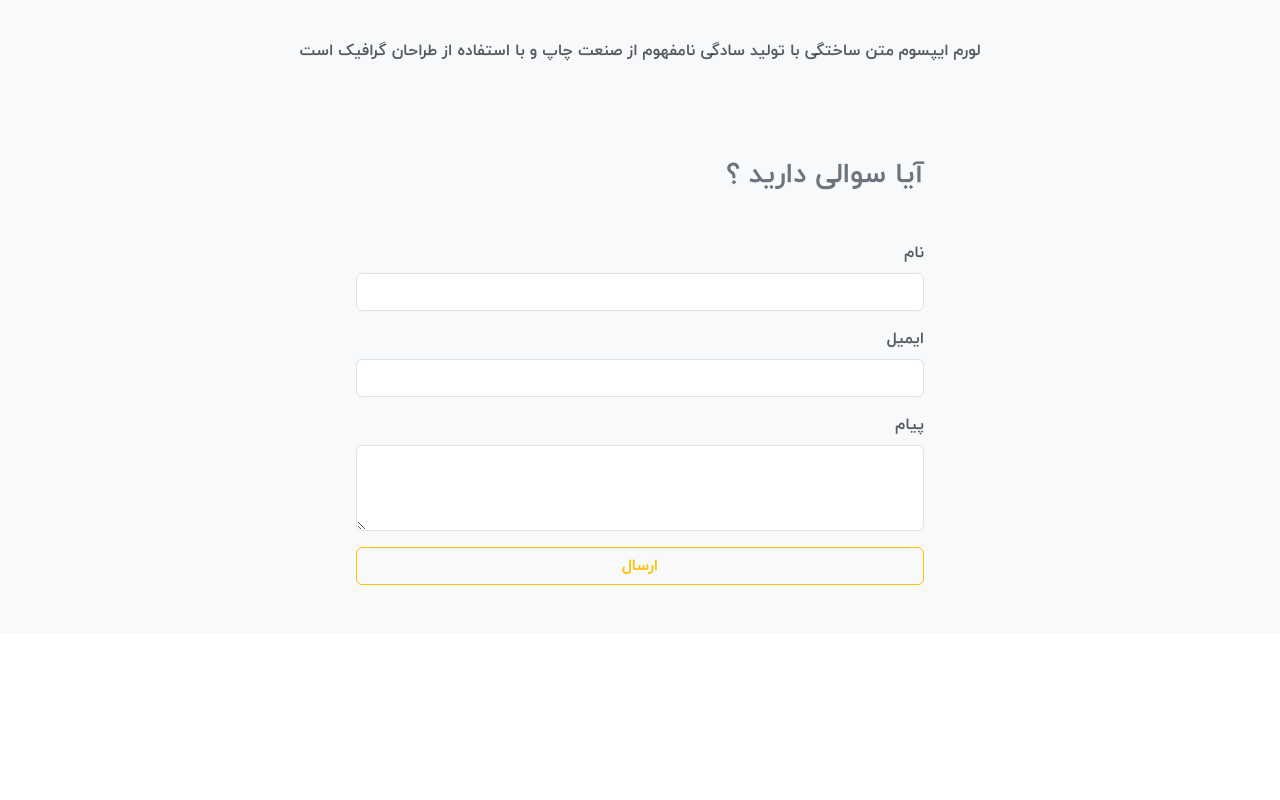
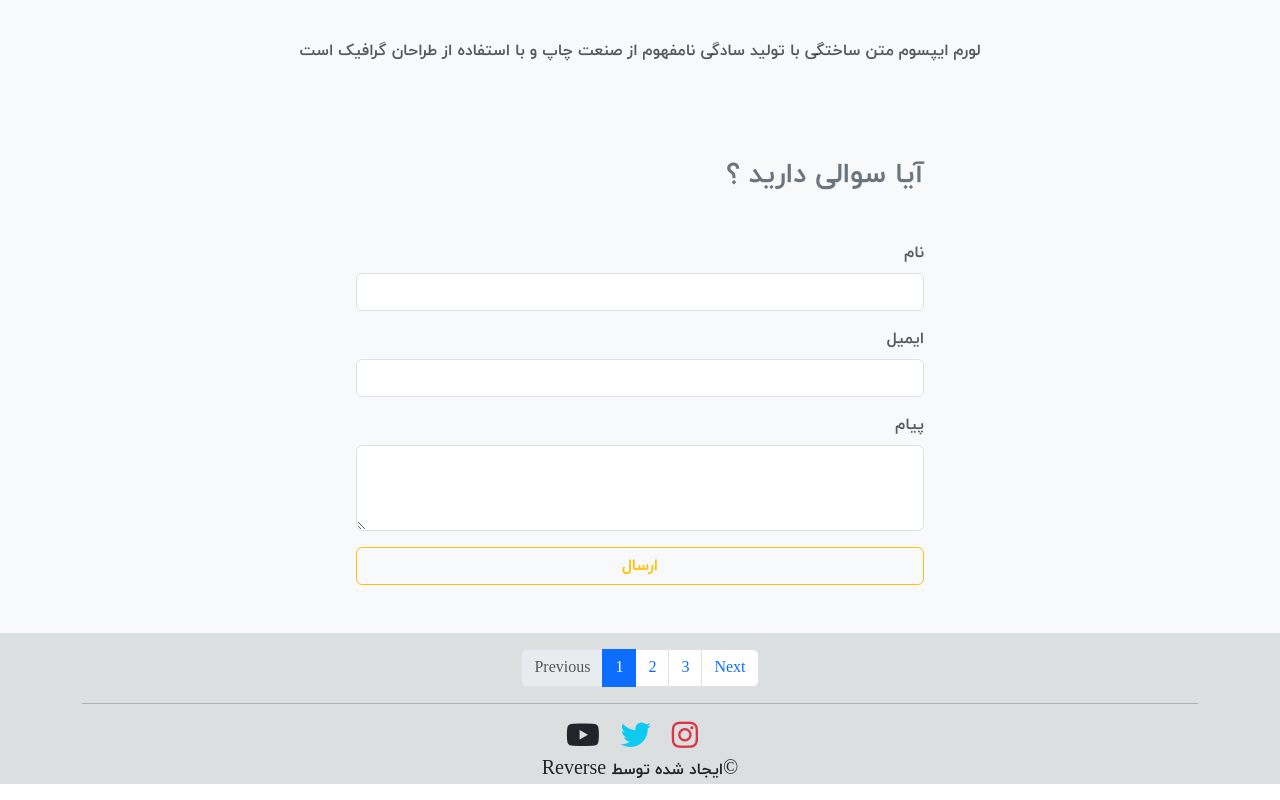
Before and after one commit to R-sedaghati/Dav-project, a plain HTML site: page index.html in a window 1280 px wide. Shown: the part 3015-3815 px from the top of the page. Before the commit the page ends 3648 px from the top, so only its background shows below. Drawn offline with nearby package versions, Linux system fonts and the light colour scheme.

Commit message:
add footer in project

```diff
--- a/css/main.css
+++ b/css/main.css
@@ -8,6 +8,10 @@
 
 .nav-s {
   background-color: #e3f2fd;
+}
+
+.f-size20{
+  font-size: 20px;
 }
 
 .f-size25{
@@ -25,3 +29,7 @@
 .v-height{
   height: 95vh;
 }
+
+footer{
+  background-color: #dcdfe0;
+}
--- a/index.html
+++ b/index.html
@@ -336,7 +336,9 @@
                 rows="3"
               ></textarea>
               <div class="d-grid gap-2">
-                <button type="button" class="btn btn-outline-warning d-block">ارسال</button>
+                <button type="button" class="btn btn-outline-warning d-block">
+                  ارسال
+                </button>
               </div>
             </form>
           </div>
@@ -344,6 +346,39 @@
       </div>
     </section>
     <!-- Ends of Contact -->
+    <!-- Footer -->
+    <footer class="pt-3">
+      <div class="container text-center">
+        <ul class="pagination justify-content-center">
+          <li class="page-item">
+            <a class="page-link" href="#">Next</a>
+          </li>
+          <li class="page-item"><a class="page-link" href="#">3</a></li>
+          <li class="page-item"><a class="page-link" href="#">2</a></li>
+          <li class="page-item active"><a class="page-link" href="#">1</a></li>
+          <li class="page-item disabled">
+            <a class="page-link">Previous</a>
+          </li>
+        </ul>
+        <hr />
+        <div class="mt-2">
+          <a class="text-decoration-none" href="">
+            <i class="fab fa-instagram ms-3 text-danger f-size30"></i>
+          </a>
+          <a class="text-decoration-none" href="">
+            <i class="fab fa-twitter ms-3 text-info f-size30"></i>
+          </a>
+          <a class="text-decoration-none" href="">
+            <i class="fab fa-youtube ms-3 text-dark f-size30"></i>
+          </a>
+        </div>
+        <p class="text-dark">
+          <span class="f-size20">&copy;</span>ایجاد شده توسط
+          <span class="f-size20">Reverse</span>
+        </p>
+      </div>
+    </footer>
+    <!-- Ends of Footer -->
     <script src="https://cdn.jsdelivr.net/npm/bootstrap@5.3.0-alpha2/dist/js/bootstrap.bundle.min.js"></script>
   </body>
 </html>
```
